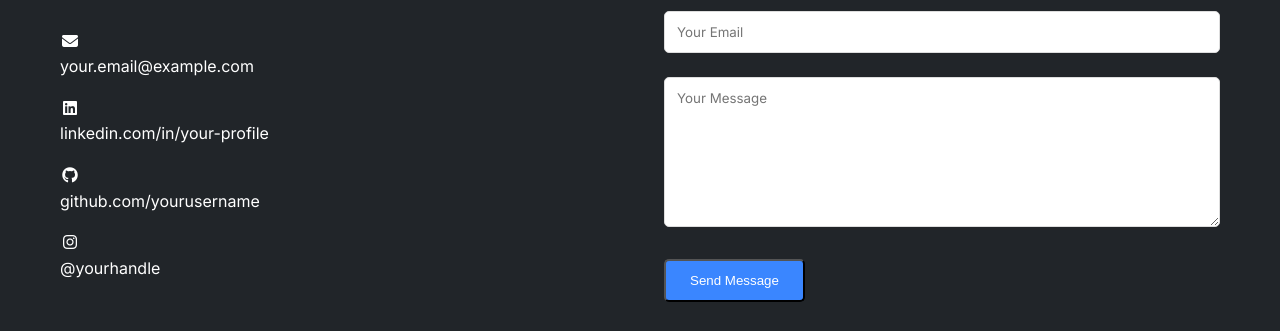
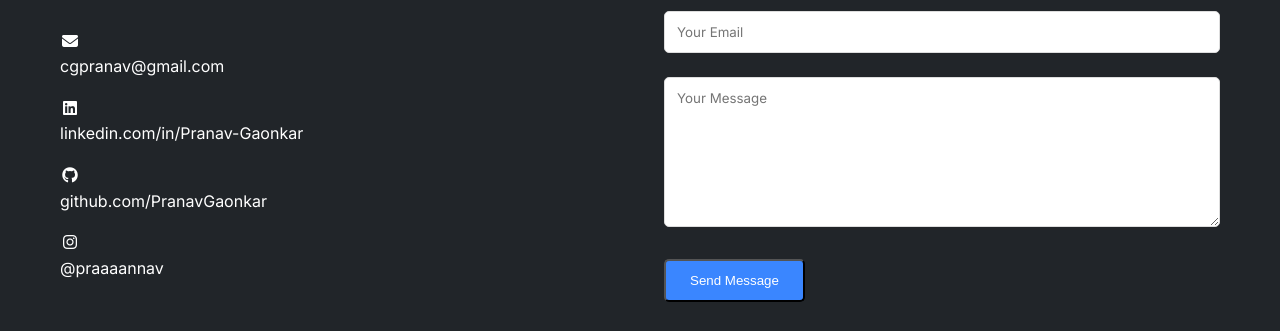
Before and after one commit to PranavGaonkar/PranavGaonkarPortfolio, a plain HTML site: page index.html in a window 1280 px wide. Shown: the part 3179-3510 px from the top of the page. Drawn offline with Linux system fonts and the light colour scheme.

Commit message:
Update index.html

```diff
--- a/index.html
+++ b/index.html
@@ -166,19 +166,19 @@
               <ul class="contact-links">
                   <li>
                       <i class="fas fa-envelope"></i>
-                      <a href="mailto:your.email@example.com">your.email@example.com</a>
+                      <a href="mailto:cgpranav@gmail.com">cgpranav@gmail.com</a>
                   </li>
                   <li>
                       <i class="fab fa-linkedin"></i>
-                      <a href="https://linkedin.com/in/your-profile" target="_blank">linkedin.com/in/your-profile</a>
+                      <a href="https://www.linkedin.com/in/pranav-gaonkar-6a6805322/" target="_blank">linkedin.com/in/Pranav-Gaonkar</a>
                   </li>
                   <li>
                       <i class="fab fa-github"></i>
-                      <a href="https://github.com/yourusername" target="_blank">github.com/yourusername</a>
+                      <a href="https://github.com/PranavGaonkar" target="_blank">github.com/PranavGaonkar</a>
                   </li>
                   <li>
                       <i class="fab fa-instagram"></i>
-                      <a href="https://instagram.com/yourhandle" target="_blank">@yourhandle</a>
+                      <a href="https://www.instagram.com/praaaannav?igsh=MTQ4aTAyZDY3c2I2Ng==" target="_blank">@praaaannav</a>
                   </li>
               </ul>
           </div>
```
